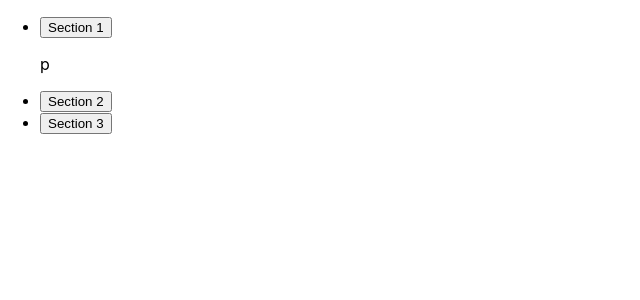
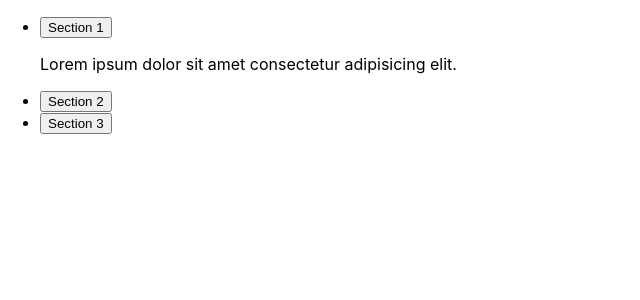
Before and after one commit to rickstylz01/react-playground, a React (Create React App) app: page / in a window 1280 px wide. Both pictures are taken after a click on the button "Section 1". Shown: the top 300 px of the page, without its empty margins (0-640 px from the left). Built offline with nearby package versions, Linux system fonts and the light colour scheme.

Commit message:
add content from section instaed of p

```diff
--- a/src/state-drills/Accordian.js
+++ b/src/state-drills/Accordian.js
@@ -21,7 +21,7 @@ class Accordian extends React.Component {
         >
           {section.title}
         </button>
-        {(this.state.currentSectionIndex === index) && <p>p</p>}
+        {(this.state.currentSectionIndex === index) && <p>{section.content}</p>}
       </li>
     ))
   }
```
